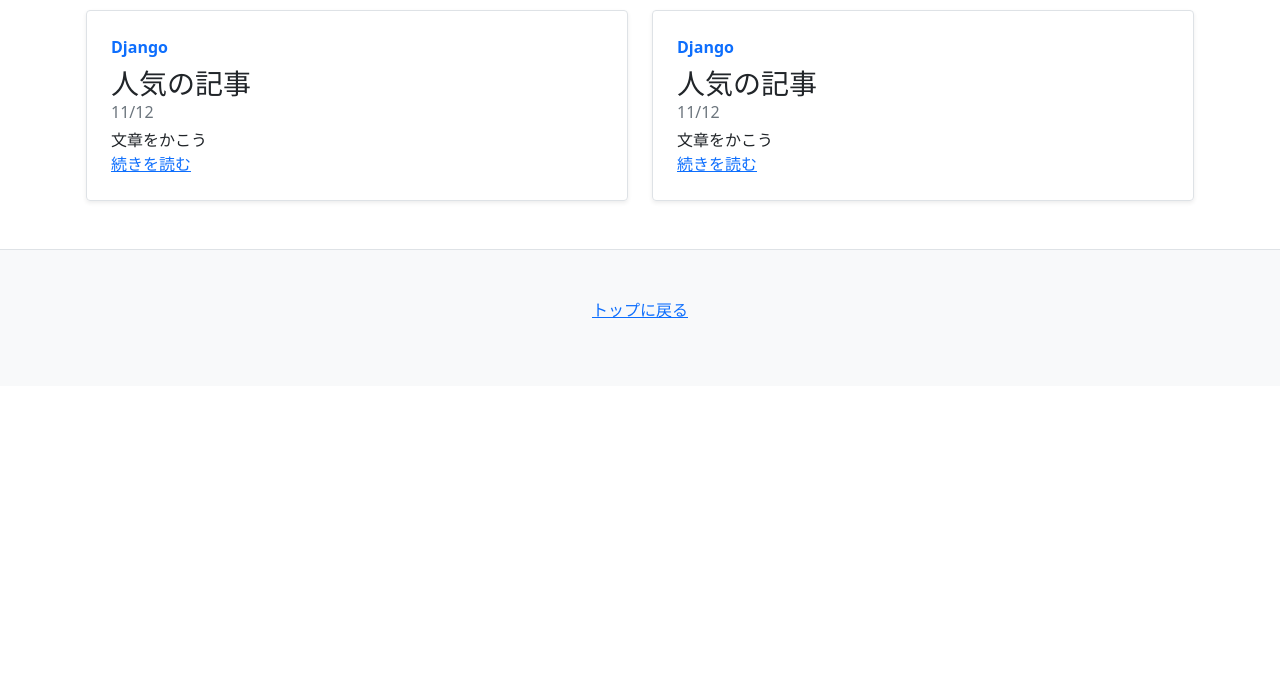
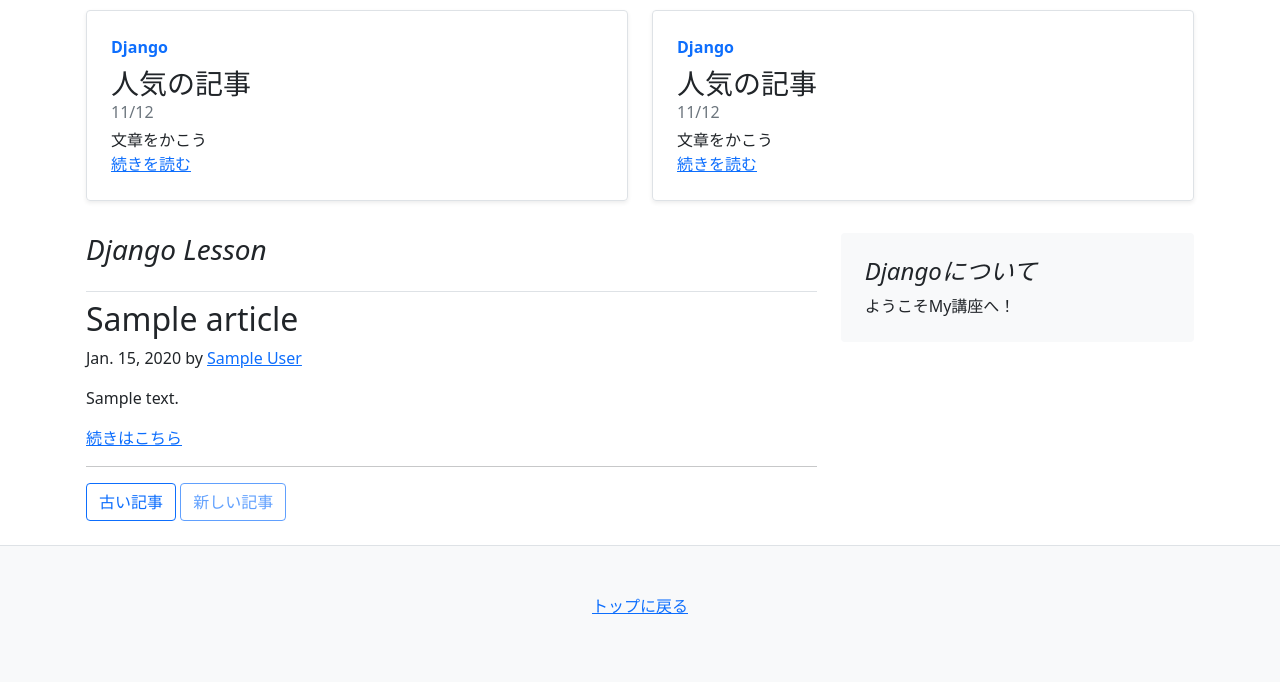
Before and after one commit to Ko-s-y/Django_brog_site, a Django app: page / in a window 1280 px wide. Shown: the part 500-1182 px from the top of the page. Before the commit the page ends 818 px from the top, so only its background shows below. Run offline with Django 4.2, Linux system fonts and the light colour scheme; tables that the repository leaves empty hold one stand-in row (values such as "Sample post"); some libraries are stand-ins or nearby versions.

Commit message:
chore: set link

```diff
--- a/templates/mysite/index.html
+++ b/templates/mysite/index.html
@@ -40,4 +40,36 @@
   </div>
 </div>
 
+<main class="container">
+  <div class="row">
+    <div class="col-md-8">
+      <h3 class="pb-4 font-italic border-bottom">Django Lesson</h3>
+
+      {% for article in articles %}
+      <div class="blog-post">
+        <h2 class="blog-post-title">{{ article.title }}</h2>
+        <p class="blog-post-meta">
+          {{ article.created_at }} by
+          <a href="/blog/{{ article.id }}">{{ article.author }}</a>
+        </p>
+        <p>{{ article.text }}</p>
+        <a href="/blog/{{ article.id }}">続きはこちら</a>
+      </div>
+      <hr>
+      {% endfor %}
+
+      <nav class="blog-pagination">
+        <a class="btn btn-outline-primary" href="#">古い記事</a>
+        <a class="btn btn-outline-primary disabled" href="#">新しい記事</a>
+      </nav>
+    </div>
+    <aside class="col-md-4">
+      <div class="p-4 mb-3 bg-light rounded">
+        <h4 class="font-italic">Djangoについて</h4>
+        <p class="mb-0">ようこそMy講座へ！</p>
+      </div>
+    </aside>
+  </div>
+</main>
+
 {% endblock %}
```
